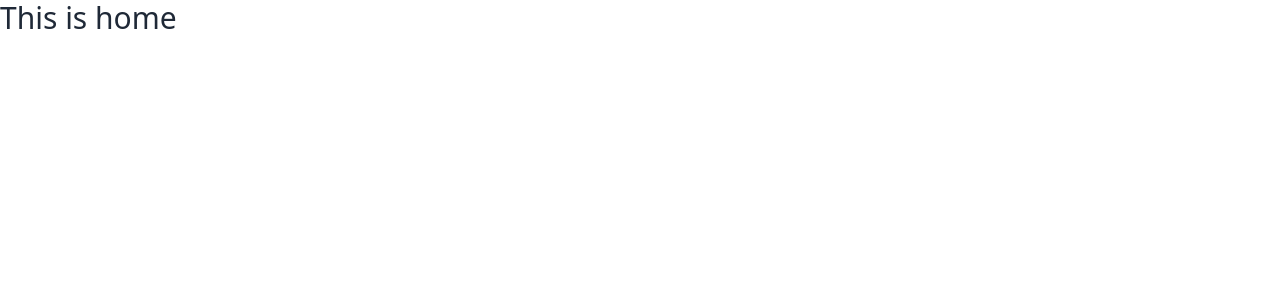
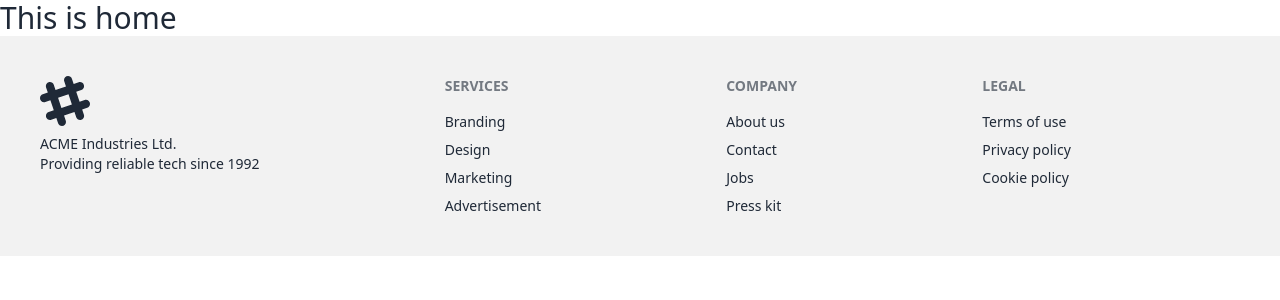
Before and after one commit to Emranhossainshuvo/Voxly-client, a React (Vite) app: page / in a window 1280 px wide. Shown: the top 300 px of the page. Built offline with nearby package versions, Linux system fonts and the light colour scheme.

Commit message:
footer added

```diff
--- a/src/Layout/Main.jsx
+++ b/src/Layout/Main.jsx
@@ -1,10 +1,12 @@
 import React from 'react';
 import { Outlet } from 'react-router-dom';
+import Footer from '../pages/Shared/Footer/Footer';
 
 const Main = () => {
     return (
         <div>
             <Outlet></Outlet>
+            <Footer></Footer>
         </div>
     );
 };
--- /dev/null
+++ b/src/pages/Shared/Footer/Footer.jsx
@@ -0,0 +1,33 @@
+
+const Footer = () => {
+    return (
+        <footer className="footer p-10 bg-base-200 text-base-content">
+            <aside>
+                <svg width="50" height="50" viewBox="0 0 24 24" xmlns="http://www.w3.org/2000/svg" fillRule="evenodd" clipRule="evenodd" className="fill-current"><path d="M22.672 15.226l-2.432.811.841 2.515c.33 1.019-.209 2.127-1.23 2.456-1.15.325-2.148-.321-2.463-1.226l-.84-2.518-5.013 1.677.84 2.517c.391 1.203-.434 2.542-1.831 2.542-.88 0-1.601-.564-1.86-1.314l-.842-2.516-2.431.809c-1.135.328-2.145-.317-2.463-1.229-.329-1.018.211-2.127 1.231-2.456l2.432-.809-1.621-4.823-2.432.808c-1.355.384-2.558-.59-2.558-1.839 0-.817.509-1.582 1.327-1.846l2.433-.809-.842-2.515c-.33-1.02.211-2.129 1.232-2.458 1.02-.329 2.13.209 2.461 1.229l.842 2.515 5.011-1.677-.839-2.517c-.403-1.238.484-2.553 1.843-2.553.819 0 1.585.509 1.85 1.326l.841 2.517 2.431-.81c1.02-.33 2.131.211 2.461 1.229.332 1.018-.21 2.126-1.23 2.456l-2.433.809 1.622 4.823 2.433-.809c1.242-.401 2.557.484 2.557 1.838 0 .819-.51 1.583-1.328 1.847m-8.992-6.428l-5.01 1.675 1.619 4.828 5.011-1.674-1.62-4.829z"></path></svg>
+                <p>ACME Industries Ltd.<br />Providing reliable tech since 1992</p>
+            </aside>
+            <nav>
+                <header className="footer-title">Services</header>
+                <a className="link link-hover">Branding</a>
+                <a className="link link-hover">Design</a>
+                <a className="link link-hover">Marketing</a>
+                <a className="link link-hover">Advertisement</a>
+            </nav>
+            <nav>
+                <header className="footer-title">Company</header>
+                <a className="link link-hover">About us</a>
+                <a className="link link-hover">Contact</a>
+                <a className="link link-hover">Jobs</a>
+                <a className="link link-hover">Press kit</a>
+            </nav>
+            <nav>
+                <header className="footer-title">Legal</header>
+                <a className="link link-hover">Terms of use</a>
+                <a className="link link-hover">Privacy policy</a>
+                <a className="link link-hover">Cookie policy</a>
+            </nav>
+        </footer>
+    );
+};
+
+export default Footer;
```
